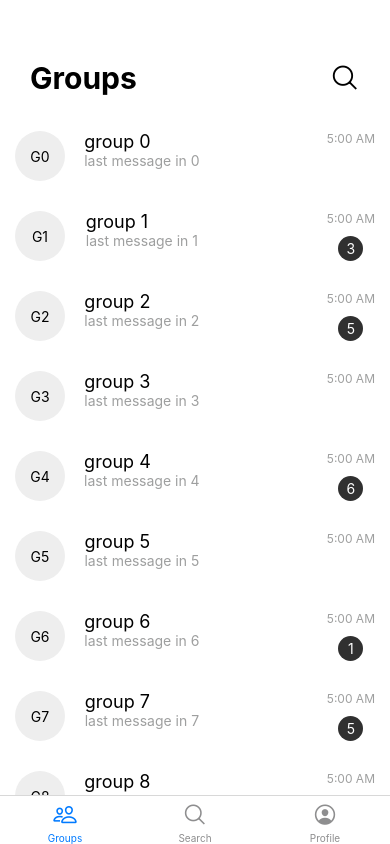
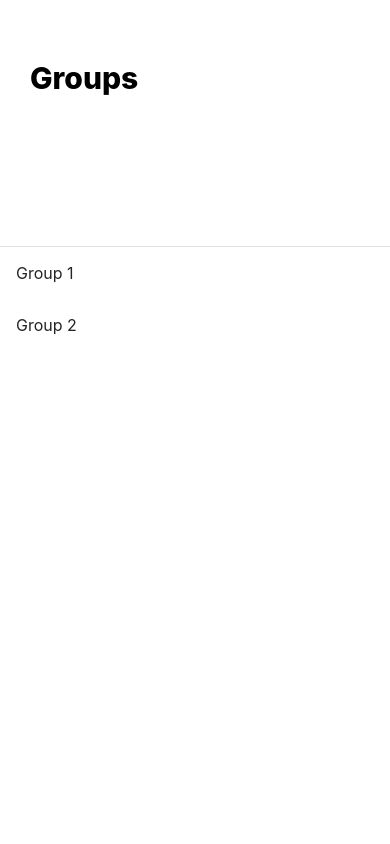
Before and after one commit to jasongir/ConnectUVA, a React Native app: screen /GroupManagement in a window 390 px wide. Built offline with nearby package versions, Linux system fonts and the light colour scheme.

Commit message:
start of group management screen

```diff
--- a/App.js
+++ b/App.js
@@ -14,6 +14,7 @@ import VerificationCode from "./screens/verification-code/verification-code.comp
 import SetupName from "./screens/setup-name/setup-name.component";
 import InfoForm from "./screens/information-form/information-form.component";
 import myProfile from "./screens/my-profile/my-profile.component";
+import GroupManagement from "./screens/group-management/group-management.component";
 import MainApp from "./screens/main-app/main-app.component";
 
 const Stack = createNativeStackNavigator();
@@ -69,6 +70,11 @@ export default function App() {
 						component={myProfile}
 						options={globalOptions}
 					/>
+					<Stack.Screen
+						name="GroupManagement"
+						component={GroupManagement}
+						options={globalOptions}
+					/>
 
 				</Stack.Navigator>
 			</NavigationContainer>
--- /dev/null
+++ b/screens/group-management/group-management.component.jsx
@@ -0,0 +1,90 @@
+import { StatusBar } from "expo-status-bar";
+import React from "react";
+import { StyleSheet, Text, View } from "react-native";
+import { ListItem, Icon, Input, Button } from 'react-native-elements'
+export default function GroupManagement({ navigation }) {
+
+
+    return (
+        <View style={styles.container}>
+
+            <View style={styles.header}>
+                <Text style={styles.title}>Groups</Text>
+            </View>
+            <View style={styles.list}>
+                <ListItem.Swipeable
+                    topDivider
+                    rightContent={
+                        <Button
+                            //title="Delete"
+                            icon={{ name: 'delete', color: 'white' }}
+                            buttonStyle={{ minHeight: '100%', backgroundColor: 'red' }}
+                        />
+                    }
+                >
+                    <ListItem.Content>
+                        <ListItem.Title>Group 1</ListItem.Title>
+                    </ListItem.Content>
+                </ListItem.Swipeable>
+
+                <ListItem.Swipeable
+
+                    rightContent={
+                        <Button
+                            //title="Delete"
+                            icon={{ name: 'delete', color: 'white' }}
+                            buttonStyle={{ minHeight: '100%', backgroundColor: 'red' }}
+                        />
+                    }
+                >
+                    <ListItem.Content>
+                        <ListItem.Title>Group 2</ListItem.Title>
+                    </ListItem.Content>
+                </ListItem.Swipeable>
+            </View>
+
+        </View>
+    );
+}
+
+const styles = StyleSheet.create({
+    container: {
+
+        flex: 1,
+        backgroundColor: "#fff",
+    },
+    list: {
+        flex: .5,
+        backgroundColor: "#fff",
+        justifyContent: "center",
+    },
+    avatar: {
+        //flex: 1,
+        justifyContent: "flex-start",
+        alignItems: "center",
+        padding: 50,
+    },
+    text: {
+        alignItems: "center",
+    },
+    textStyle: {
+        //fontFamily: "San Francisco",
+        fontSize: 30,
+        //fontWeight: "bold"
+    },
+
+    title: {
+        fontSize: 30,
+        fontWeight: "800",
+    },
+    header: {
+        display: "flex",
+        flexDirection: "row",
+        justifyContent: "space-between",
+        alignItems: "baseline",
+        width: "100%",
+        paddingTop: 60,
+        paddingBottom: 20,
+        paddingHorizontal: 30,
+    },
+});
--- a/screens/my-profile/my-profile.component.jsx
+++ b/screens/my-profile/my-profile.component.jsx
@@ -2,7 +2,7 @@ import { StatusBar } from "expo-status-bar";
 import React, {useState} from "react";
 import { StyleSheet, Text, View, Button, ScrollView, Alert, KeyboardAvoidingView, DatePickerIOS, Pressable } from "react-native";
 //import { Avatar } from "react-native-elements";
-import Avatar from "/Users/samgalletta/Documents/GitHub/ConnectUVA/components/avatar/avatar.component.jsx";
+import Avatar from "../../components/avatar/avatar.component";
 
 
 import { ListItem, Icon, Input } from 'react-native-elements'
@@ -43,7 +43,7 @@ export default function myProfile({ navigation }) {
 
 
 					<View style={styles.avatar}>
-					<Avatar style={styles.largeAvatar} avatar="" name="Sam Galletta" />
+					<Avatar style={styles.largeAvatar} name="Sam Galletta" />
 
 
 					</View>
--- a/screens/profile/profile.component.jsx
+++ b/screens/profile/profile.component.jsx
@@ -10,7 +10,7 @@ import Ionicons from "@expo/vector-icons/Ionicons";
 
 export default function Profile({ navigation }) {
 	const groupPress = () => {
-		navigation.push("MainApp");
+		navigation.push("GroupManagement");
 	};
 
 	const accountPress = () => {
```
